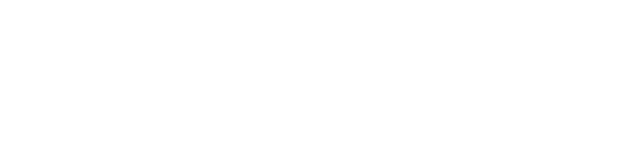
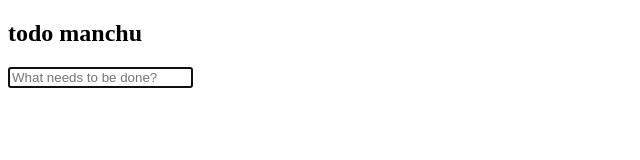
Before and after one commit to kerbam/todo, a plain HTML site: page index.html in a window 1280 px wide. Shown: the whole page, without its empty margins (0-640 px from the left). Drawn offline with Linux system fonts and the light colour scheme.

Commit message:
Stub parts of the html

```diff
--- a/index.html
+++ b/index.html
@@ -1 +1,16 @@
 <!-- Main html -->
+<!doctype html>
+<html lang="en" data-framework="javascript">
+	<head>
+		<meta charset="utf-8">
+		<title>todo manchu</title>
+		<link rel="stylesheet" href="index.css">
+	</head>
+	<body>
+		<section class="todoapp">
+			<header class="header">
+				<h1>todo manchu</h1>
+				<input class="new-todo" placeholder="What needs to be done?" autofocus>
+			</header>
+	</body>
+</html>
```
